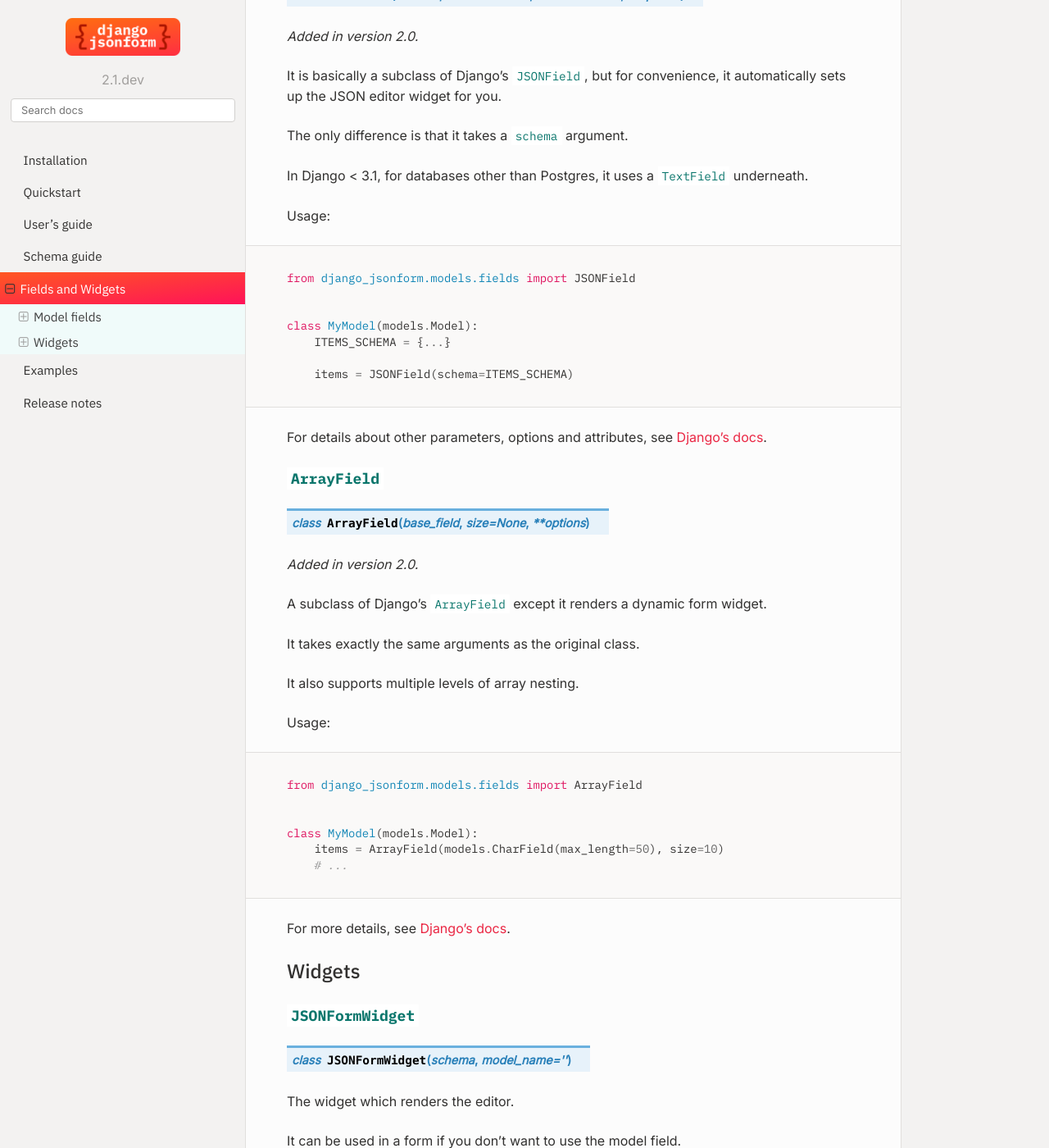
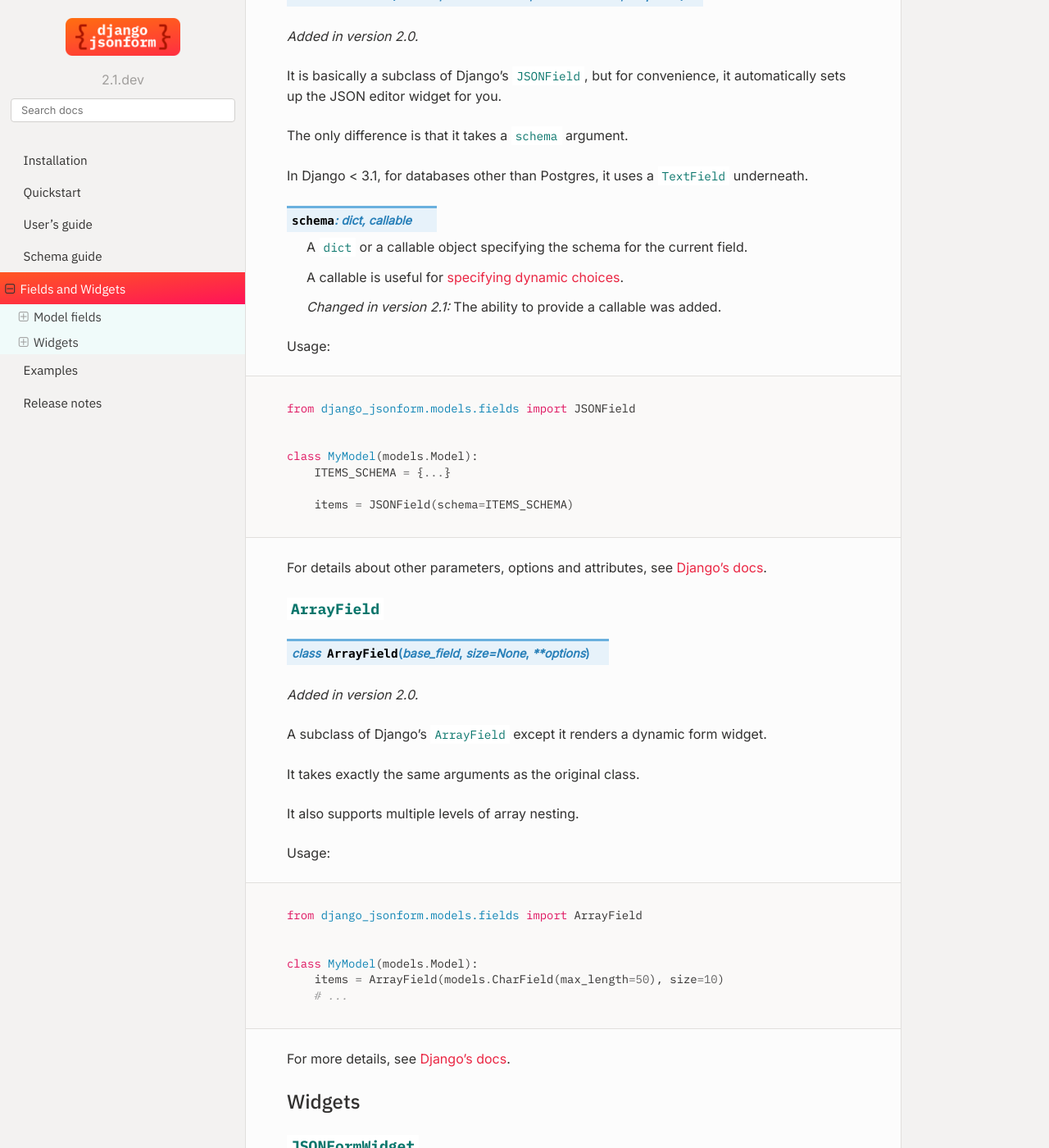
Before and after one commit to bhch/django-jsonform, a Sphinx documentation site: the page built from docs/fields-and-widgets.rst, in a window 1280 px wide and 1400 px high, scrolled down 466 px. Shown: the whole window at 82% size. Built offline with Sphinx 7.4.7 and the Read the Docs theme 2.0.0, drawn with Linux system fonts in a browser that asks for light colours; some of the changed text lies outside the part shown.

Commit message:
Allow schema to be a callable and update docs

```diff
--- a/docs/fields-and-widgets.rst
+++ b/docs/fields-and-widgets.rst
@@ -29,6 +29,17 @@ The only difference is that it takes a ``schema`` argument.
 
 In Django < 3.1, for databases other than Postgres, it uses a ``TextField``
 underneath.
+
+.. attribute:: schema
+    :type: dict, callable
+
+    A ``dict`` or a callable object specifying the schema for the current field.
+
+    A callable is useful for :ref:`specifying dynamic choices <dynamic choices>`.
+
+    .. versionchanged:: 2.1
+
+        The ability to provide a callable was added.
 
 Usage:
 
@@ -92,8 +103,15 @@ The widget which renders the editor.
 It can be used in a form if you don't want to use the model field.
 
 .. attribute:: schema
+    :type: dict, callable
 
-    The schema for the JSON data.
+    A ``dict`` or a callable object specifying the schema for the current field.
+
+    A callable is useful for :ref:`specifying dynamic choices <dynamic choices>`.
+
+    .. versionchanged:: 2.1
+
+        The ability to provide a callable was added.
 
 .. attribute:: model_name
     :type: str
```
Also changed, not shown: docs/guide/choices.rst (+21 -0 lines), 1 other file.
